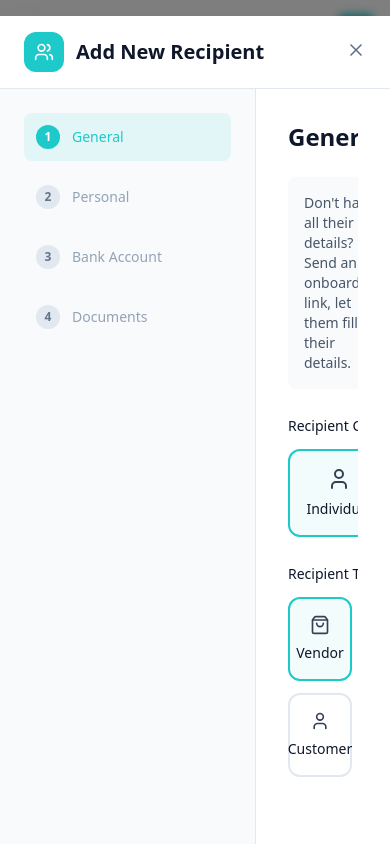
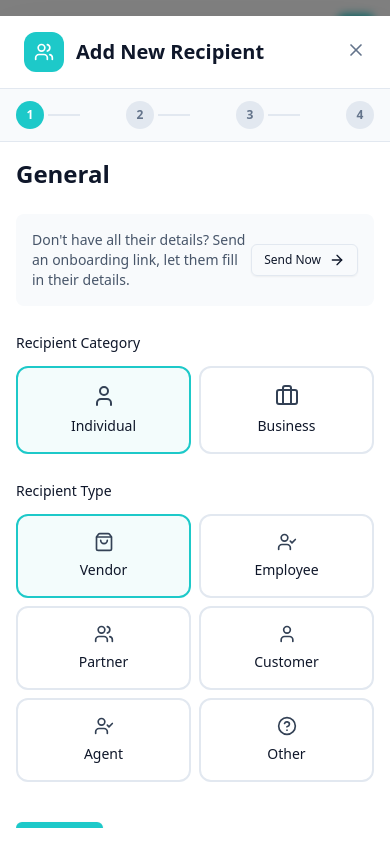
Before and after one commit to sangeeth9819/merz-web-app, a Next.js app: page /recipients in a window 390 px wide. Both pictures are taken after typing "Sample" into the empty fields and a click on the button "Add New". Built offline with nearby package versions, Linux system fonts and the light colour scheme.

Commit message:
feat: make Add New Recipient modal fully responsive for mobile

```diff
--- a/components/recipients/add-recipient-modal.tsx
+++ b/components/recipients/add-recipient-modal.tsx
@@ -176,9 +176,30 @@ export function AddRecipientModal({ open, onOpenChange }: AddRecipientModalProps
                         </div>
 
                         {/* Content */}
-                        <div className="flex-1 flex overflow-hidden bg-white dark:bg-neutral-900">
-                            {/* Left Sidebar - Steps */}
-                            <div className="w-64 border-r border-slate-200 dark:border-slate-800 bg-slate-50 dark:bg-neutral-900/50 p-6 shrink-0">
+                        <div className="flex-1 flex flex-col md:flex-row overflow-hidden bg-white dark:bg-neutral-900">
+                            {/* Mobile Steps Indicator */}
+                            <div className="md:hidden flex items-center justify-between px-4 py-3 border-b border-slate-200 dark:border-slate-800 bg-slate-50 dark:bg-neutral-900/50 shrink-0 overflow-x-auto">
+                                {steps.map((step, index) => (
+                                    <div key={step.number} className="flex items-center">
+                                        <div
+                                            className={`w-7 h-7 rounded-full flex items-center justify-center text-xs font-semibold ${step.completed
+                                                ? "bg-primary text-white"
+                                                : step.active
+                                                    ? "bg-primary text-white"
+                                                    : "bg-slate-200 dark:bg-slate-700 text-slate-500 dark:text-slate-400"
+                                                }`}
+                                        >
+                                            {step.completed ? <Check className="h-3 w-3" /> : step.number}
+                                        </div>
+                                        {index < steps.length - 1 && (
+                                            <div className={`w-8 h-0.5 mx-1 ${step.completed ? "bg-primary" : "bg-slate-200 dark:bg-slate-700"}`} />
+                                        )}
+                                    </div>
+                                ))}
+                            </div>
+
+                            {/* Left Sidebar - Steps (Hidden on Mobile) */}
+                            <div className="hidden md:block w-64 border-r border-slate-200 dark:border-slate-800 bg-slate-50 dark:bg-neutral-900/50 p-6 shrink-0">
                                 <div className="space-y-3">
                                     {steps.map((step) => (
                                         <div
@@ -207,7 +228,7 @@ export function AddRecipientModal({ open, onOpenChange }: AddRecipientModalProps
                             </div>
 
                             {/* Main Content Area */}
-                            <ScrollArea className="flex-1 p-8">
+                            <ScrollArea className="flex-1 p-4 md:p-8">
                                 <div className="max-w-3xl mx-auto pb-24">
                                     {/* Step 1: General */}
                                     {currentStep === 1 && (
@@ -230,7 +251,7 @@ export function AddRecipientModal({ open, onOpenChange }: AddRecipientModalProps
                                                 <Label className="text-sm font-medium text-slate-900 dark:text-white">
                                                     Recipient Category
                                                 </Label>
-                                                <div className="grid grid-cols-2 gap-3">
+                                                <div className="grid grid-cols-2 gap-2 md:gap-3">
                                                     <button
                                                         onClick={() => setCategory("Individual")}
                                                         className={`p-4 rounded-xl border-2 transition-all ${category === "Individual"
@@ -267,7 +288,7 @@ export function AddRecipientModal({ open, onOpenChange }: AddRecipientModalProps
                                                 <Label className="text-sm font-medium text-slate-900 dark:text-white">
                                                     Recipient Type
                                                 </Label>
-                                                <div className="grid grid-cols-3 gap-3">
+                                                <div className="grid grid-cols-2 md:grid-cols-3 gap-2 md:gap-3">
                                                     {[
                                                         { value: "Vendor", icon: ShoppingBag },
                                                         { value: "Employee", icon: UserCheck },
@@ -333,7 +354,7 @@ export function AddRecipientModal({ open, onOpenChange }: AddRecipientModalProps
                                             </div>
 
                                             {/* Email and Phone */}
-                                            <div className="grid grid-cols-2 gap-4">
+                                            <div className="grid grid-cols-1 md:grid-cols-2 gap-4">
                                                 <div className="space-y-2">
                                                     <Label htmlFor="email" className="text-sm font-medium">
                                                         Email Address (optional)
@@ -381,7 +402,7 @@ export function AddRecipientModal({ open, onOpenChange }: AddRecipientModalProps
                                                     placeholder="Line 2"
                                                     className="bg-white dark:bg-slate-800"
                                                 />
-                                                <div className="grid grid-cols-2 gap-4">
+                                                <div className="grid grid-cols-1 md:grid-cols-2 gap-4">
                                                     <Select value={formData.city} onValueChange={(value) => setFormData({ ...formData, city: value })}>
                                                         <SelectTrigger className="bg-white dark:bg-slate-800">
                                                             <SelectValue placeholder="City" />
@@ -403,7 +424,7 @@ export function AddRecipientModal({ open, onOpenChange }: AddRecipientModalProps
                                                         </SelectContent>
                                                     </Select>
                                                 </div>
-                                                <div className="grid grid-cols-2 gap-4">
+                                                <div className="grid grid-cols-1 md:grid-cols-2 gap-4">
                                                     <div className="flex items-center gap-2 px-3 py-2 rounded-md border border-slate-200 dark:border-slate-700 bg-white dark:bg-slate-800">
                                                         <span className="text-lg">🇱🇰</span>
                                                         <span className="text-sm text-slate-900 dark:text-white">Sri Lanka</span>
@@ -482,7 +503,7 @@ export function AddRecipientModal({ open, onOpenChange }: AddRecipientModalProps
                                             </div>
 
                                             {/* Branch and Account Number */}
-                                            <div className="grid grid-cols-2 gap-4">
+                                            <div className="grid grid-cols-1 md:grid-cols-2 gap-4">
                                                 <div className="space-y-2">
                                                     <Label htmlFor="branch" className="text-sm font-medium">
                                                         Branch
```
